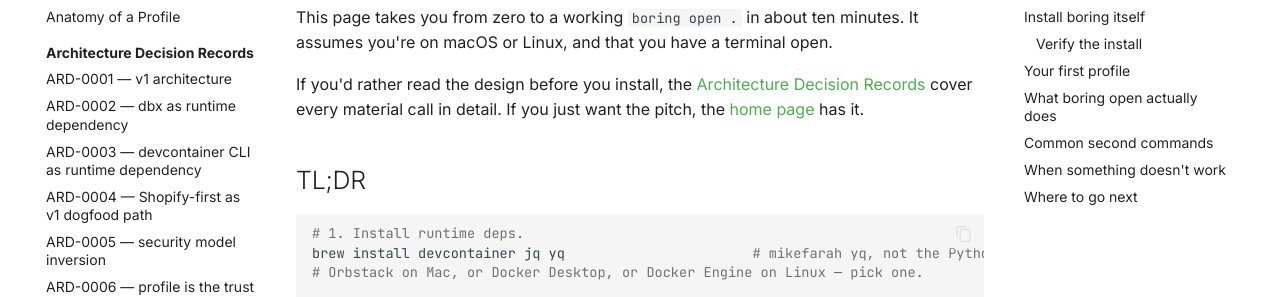
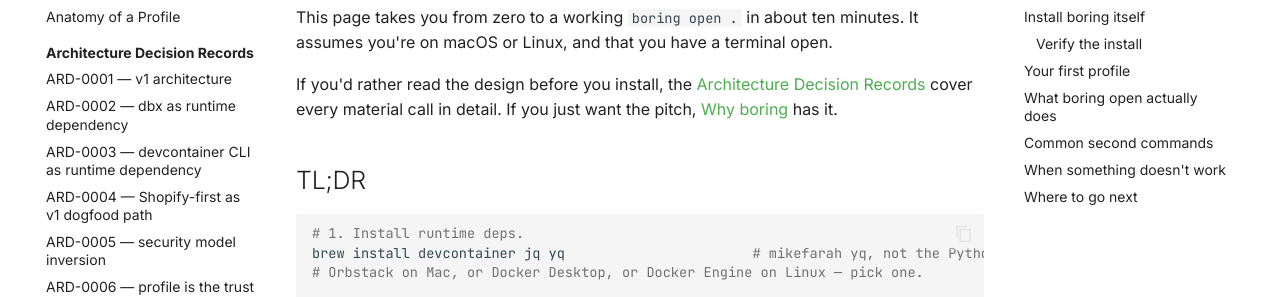
Before and after one commit to steig/boring, an MkDocs documentation site: the page built from docs/getting-started.md, in a window 1280 px wide and 900 px high. Shown: the part 175-472 px from the top of the window. Built offline with MkDocs 1.6.1 and Material for MkDocs 9.7.7, drawn with Linux system fonts in a browser that asks for light colours; comment, search, counter and statistics services are not loaded.

Commit message:
fix(docs): broken link to old index.html in getting-started.md
`mkdocs build --strict` failed on the pages workflow with one warning
promoted to an error: getting-started.md had a link to `index.html`
that used to be the marketing landing. Since the landing moved to
docs/why/index.html (URL: /why/), the link target no longer existed.

Redirected to "[Why boring](why/)" which serves the same content at
the new URL.

Co-Authored-By: Claude Opus 4.7 <noreply@anthropic.com>

```diff
--- a/docs/getting-started.md
+++ b/docs/getting-started.md
@@ -2,7 +2,7 @@
 
 This page takes you from zero to a working `boring open .` in about ten minutes. It assumes you're on macOS or Linux, and that you have a terminal open.
 
-If you'd rather read the design before you install, the [Architecture Decision Records](ards/index.md) cover every material call in detail. If you just want the pitch, the [home page](index.html) has it.
+If you'd rather read the design before you install, the [Architecture Decision Records](ards/index.md) cover every material call in detail. If you just want the pitch, [Why boring](why/) has it.
 
 ## TL;DR
 
```
